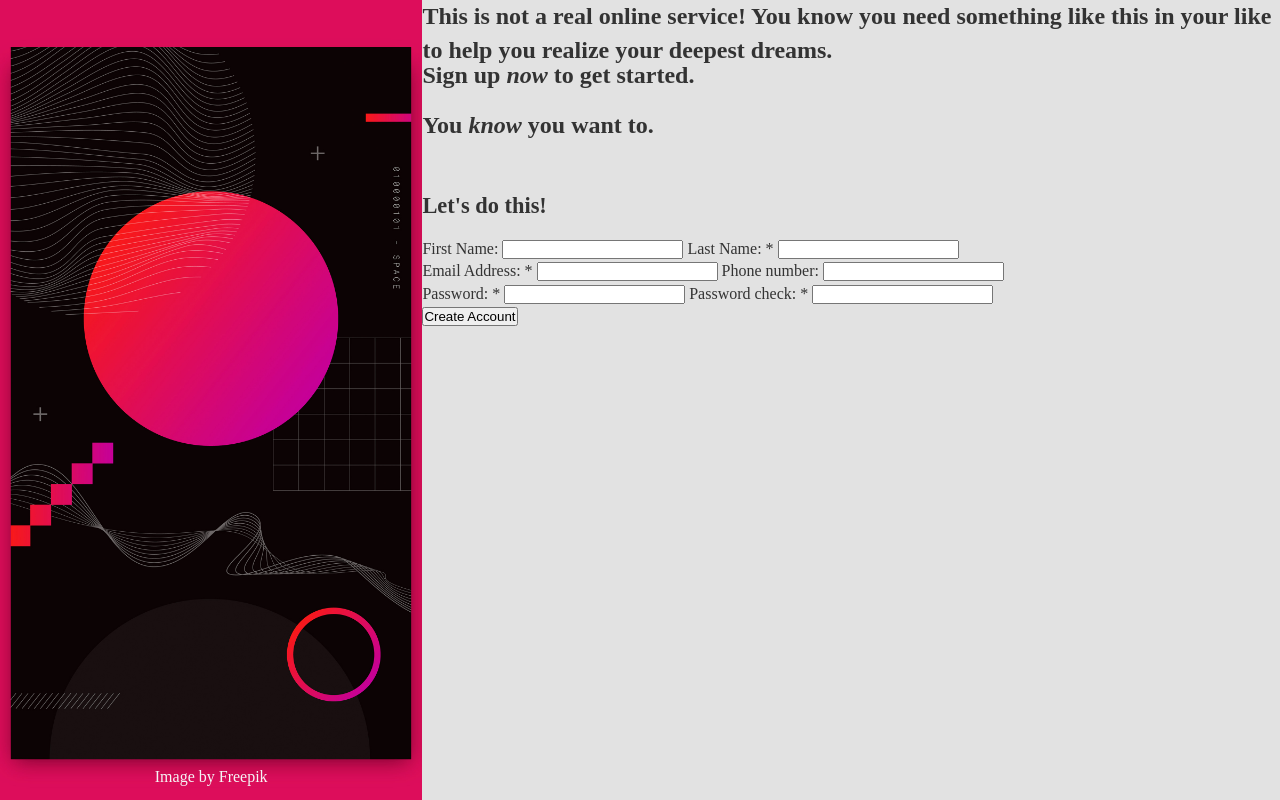
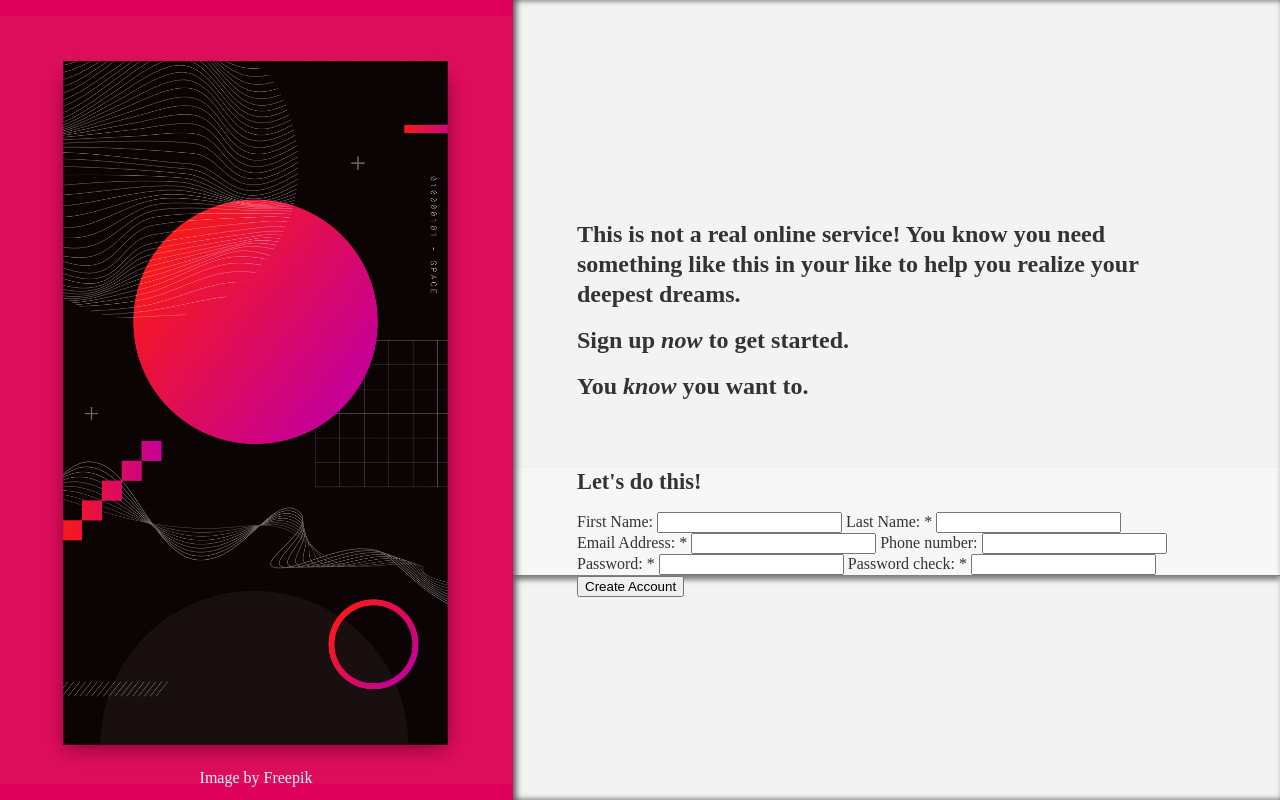
Before and after one commit to Asgram/odin-sign-up-form, a plain HTML site: page index.html in a window 1280 px wide. Drawn offline with Linux system fonts and the light colour scheme.

Commit message:
Modify positioning of image and basic CSS on section

```diff
--- a/css/style.css
+++ b/css/style.css
@@ -1,16 +1,17 @@
-* {
+:root{
+    --aside-width: 40vw;
+    --form-padding: 5vw;
+}
+
+body {
     margin: 0;
     padding: 0;
     box-sizing: border-box;
-}
-
-body {
-    --aside-width: 33vw;
 
     color: rgb(51, 51, 51);
-    background-color: rgb(226, 226, 226);
+    background-color:rgb(243, 243, 243);
 
-    line-height: 1.4;
+    line-height: 1.25;
 }
 
 a {
@@ -35,14 +36,46 @@ h2 {
     font-size: 1.4rem;
 }
 
-section h2 {
-    margin-top: 3rem;
+header h1:last-child{
+    margin-bottom: 3rem;
 }
 
 h1.same {
-    margin-bottom: -0.5rem;
+    margin-bottom: 0;
 }
 
+.wrapper{
+    margin-left: var(--aside-width);
+
+    border-left: 1px solid rgb(223, 0, 104);
+    box-shadow: 3px 0 6px inset rgb(78, 78, 78);
+
+    display: flex;
+    flex-direction: column;
+    justify-content: center;
+
+    height: 100vh;
+}
+
+header{
+    padding: 0 var(--form-padding);
+}
+
+section#form-wrapper>*{
+    padding: 0 var(--form-padding);
+}
+
+section #form-no-button-wrapper{
+
+    position: relative;
+    z-index: -1;
+
+    background-color: rgb(247, 247, 247);
+    border-bottom: 1px solid gray;
+    box-shadow: 0 4px 5px gray;
+}
+
+/*aside image section*/
 aside {
     width: var(--aside-width);
     height: 100vh;
@@ -50,27 +83,15 @@ aside {
     position: fixed;
     top: 0;
 
-    overflow: hidden;
-    background-color: rgb(223, 0, 104);
-}
+    background-color: rgb(222, 0, 90);
 
-aside .inner {
-    position: relative;
-    float: right;
-    right: 50%;
+    display: flex;
+    align-items: center;
 }
 
 #aside-image {
-    height: 100vh;
-    width: auto;
-
-    position: relative;
-    right: -50%;
-
-}
-
-.wrapper{
-    margin-left: var(--aside-width);
+    height: auto;
+    width: var(--aside-width);
 }
 
 #citation {
@@ -84,34 +105,3 @@ aside .inner {
     color: whitesmoke;
     text-align: center;
 }
-
-/*
-.wrapper {
-    display: flex;
-    flex-direction: column;
-    justify-content: center;
-    align-items: center;
-
-    margin-left: var(--aside-width);
-    padding: 0 25px 0 50px;
-    height: 100vh;
-
-    background-color: rgb(250, 250, 250);
-}
-
-.form-row {
-    display: flex;
-    justify-content: space-between;
-
-    margin-bottom: 20px;
-
-}
-
-header {
-    margin-left: -30px;
-    padding: 30px;
-
-    border: 1px solid rgb(255, 40, 165);
-    border-radius: 2%;
-    box-shadow: 0 0 10px 2px rgb(255, 67, 130);
-}
--- a/index.html
+++ b/index.html
@@ -17,7 +17,8 @@
             <h1 class="form-title">Sign up <em>now</em> to get started.</h1>
             <h1 class="form-title">You <em>know</em> you want to.</h1>
         </header>
-        <section>
+        <section id="form-wrapper">
+            <div id="form-no-button-wrapper">
                 <h2 class="form-subtitle">Let's do this!</h2>
                 <form action="" method="post">
                     <div class="form-style">
@@ -48,6 +49,7 @@
                             <input type="password" id="password-check" name="password-check" required>
                         </div>
                     </div>
+            </div>
             <div class="form-button">
                 <button type="submit">
                     Create Account
@@ -56,16 +58,15 @@
 
             </form>
         </section>
-        <footer>
-
-        </footer>
     </div>
 
     <aside>
-        <div class="inner">
+
         <img id="aside-image" src="img/24002353_6851538.jpg" alt="a supercar with a sunset synthwave background">
-        </div>
-        <a id="citation" href="https://www.freepik.com/free-vector/abstract-futuristic-cool-mobile-wallpaper_24002353.htm#query=synthwave%20design&position=15&from_view=search&track=ais">Image by Freepik</a>
+
+        <a id="citation"
+            href="https://www.freepik.com/free-vector/abstract-futuristic-cool-mobile-wallpaper_24002353.htm#query=synthwave%20design&position=15&from_view=search&track=ais">Image
+            by Freepik</a>
 
     </aside>
 
```
Lines whose indentation alone changed are shown as unchanged.
